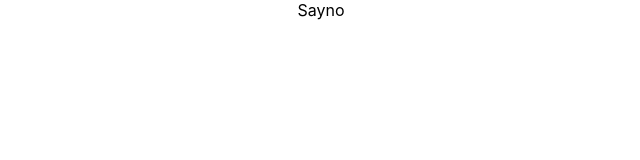
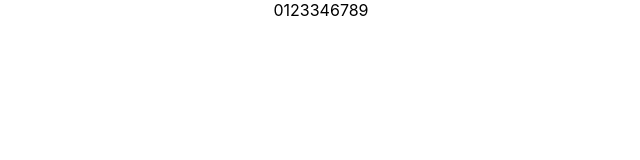
Before and after one commit to MickFrog/sort-visualizer, a React (Create React App) app: page / in a window 1280 px wide. Shown: the top 160 px of the page, without its empty margins (319-959 px from the left). Built offline with nearby package versions, Linux system fonts and the light colour scheme.

Commit message:
adjust merge sort algorithm

```diff
--- a/src/App.js
+++ b/src/App.js
@@ -1,7 +1,8 @@
 import "./App.css";
+import { mergeSort } from "./logic/sortLogic";
 
 function App() {
-  return <div className="App">Sayno</div>;
+  return <div className="App">{mergeSort([3, 2, 8, 4, 6, 1, 0, 3, 7, 9])}</div>;
 }
 
 export default App;
--- a/src/logic/sortLogic.js
+++ b/src/logic/sortLogic.js
@@ -1,5 +1,5 @@
 //Merge sort
-function mergeSort(arr) {
+export const mergeSort = (arr) => {
   if (arr.length < 2) {
     return arr;
   }
@@ -16,15 +16,11 @@ function mergeSort(arr) {
   //merge the two halves
   const finalArr = [];
   while (sortedLeft.length && sortedRight.length) {
-    if (sortedLeft[0] === sortedRight[0]) {
-      //remove duplicates
-      sortedLeft.shift();
-      finalArr.push(sortedRight.shift());
-    } else if (sortedLeft[0] < sortedRight[0]) {
+    if (sortedLeft[0] < sortedRight[0]) {
       finalArr.push(sortedLeft.shift());
     } else {
       finalArr.push(sortedRight.shift());
     }
   }
   return [...finalArr, ...sortedLeft, ...sortedRight];
-}
+};
```
